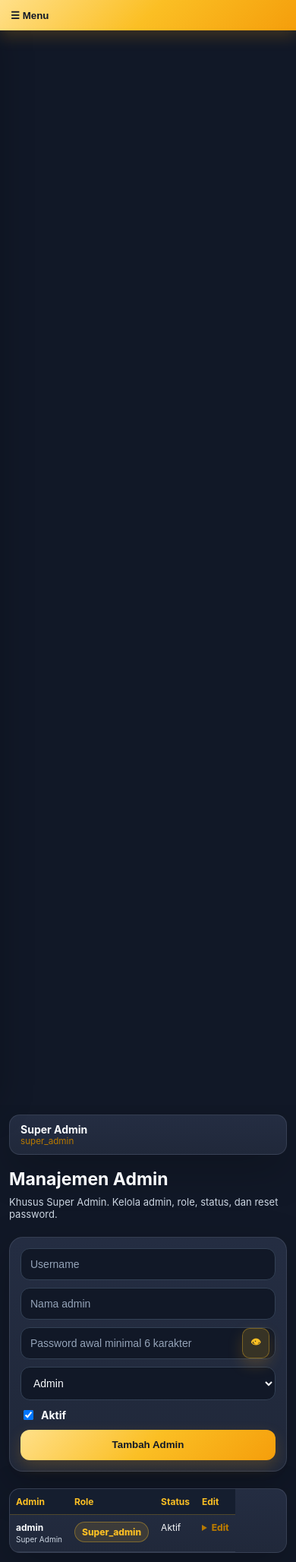
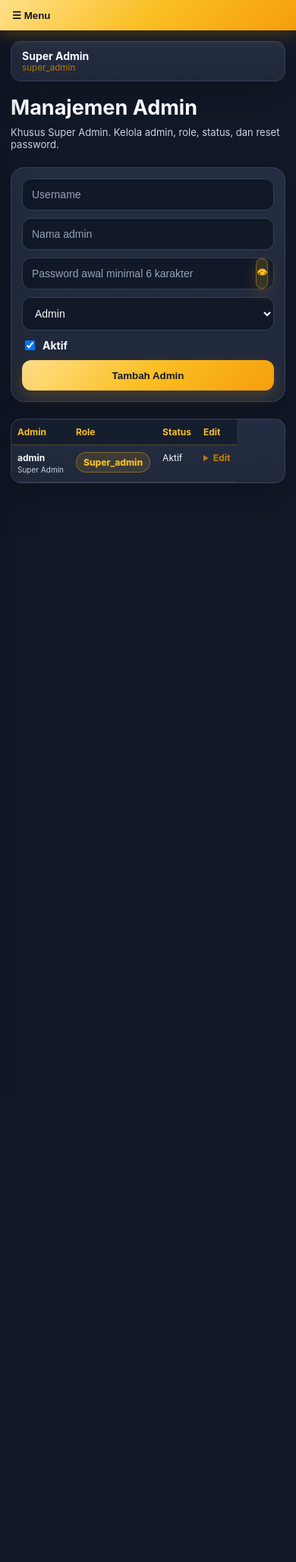
Before and after one commit to kodebisnis07/RAJATOPUPGAMESTERMURAH-2026, a Flask app: page /panel-rtg-2026-X7q9K/admins in a window 390 px wide. Shown: the whole page at 76% size. After the commit the page ends 636 px from the top, so only its background shows below. Run offline with Flask 3, Linux system fonts and the light colour scheme; the visitor is signed in with stand-in values (Sample User, id 1).

Commit message:
Fix admin mobile layout

```diff
--- a/app/static/css/admin.css
+++ b/app/static/css/admin.css
@@ -128,3 +128,131 @@ input,select,textarea,button{max-width:100%;}
   th,td{padding:9px 8px!important;white-space:nowrap!important;}
   .btn,.btn-small,button{min-height:40px!important;}
 }
+
+/* =========================================================
+   ADMIN MOBILE DESKTOP-LIKE FIX 2026-07-10
+   Keep the desktop visual hierarchy on phones:
+   - sidebar becomes an overlay drawer
+   - dashboard cards remain compact
+   - wide tables scroll horizontally without crushing columns
+   ========================================================= */
+@media (max-width:900px){
+  html,body{overflow-x:hidden!important}
+  body.admin-menu-open{overflow:hidden!important}
+
+  .admin-menu-toggle{
+    display:flex!important;
+    align-items:center;
+    justify-content:flex-start;
+    position:sticky!important;
+    top:0;
+    z-index:10003!important;
+    width:100%!important;
+    min-height:48px;
+    padding:12px 16px!important;
+  }
+
+  .admin-layout{
+    display:block!important;
+    min-height:calc(100vh - 48px);
+  }
+
+  .admin-sidebar,.sidebar{
+    position:fixed!important;
+    top:0!important;
+    bottom:0!important;
+    left:0!important;
+    width:min(82vw,270px)!important;
+    min-height:100vh!important;
+    padding:64px 18px 24px!important;
+    overflow-y:auto!important;
+    transform:translateX(-105%)!important;
+    transition:transform .22s ease!important;
+    z-index:10002!important;
+  }
+  .admin-sidebar.open,.sidebar.open{transform:translateX(0)!important}
+
+  .admin-backdrop{
+    position:fixed;
+    inset:0;
+    z-index:10001;
+    background:rgba(2,6,23,.68);
+    backdrop-filter:blur(2px);
+    opacity:0;
+    visibility:hidden;
+    transition:opacity .2s ease,visibility .2s ease;
+  }
+  body.admin-menu-open .admin-backdrop{opacity:1;visibility:visible}
+
+  .admin-main,.admin-content,.content,.main-content{
+    width:100%!important;
+    max-width:none!important;
+    margin-left:0!important;
+    padding:18px!important;
+    overflow:visible!important;
+  }
+
+  .topbar{
+    display:flex!important;
+    flex-direction:row!important;
+    justify-content:flex-end!important;
+    align-items:center!important;
+  }
+  .topbar>div{width:auto!important;min-width:160px}
+
+  .page-head h1{font-size:30px!important}
+  .cards,.stats-grid{
+    grid-template-columns:repeat(2,minmax(0,1fr))!important;
+    gap:12px!important;
+  }
+  .card-admin{padding:16px!important}
+  .card-admin h2{font-size:24px!important}
+
+  .admin-form.grid-form,.grid-form,.form-grid,.banner-form,.settings-grid{
+    grid-template-columns:repeat(2,minmax(0,1fr))!important;
+  }
+
+  .admin-table{
+    display:table!important;
+    width:max-content!important;
+    min-width:100%!important;
+    max-width:none!important;
+    white-space:nowrap!important;
+    overflow:visible!important;
+  }
+  .admin-table th,.admin-table td{white-space:nowrap!important}
+  .admin-table-wrap,.table-wrap,.table-responsive,
+  .main-content > .admin-table{
+    overflow-x:auto!important;
+    -webkit-overflow-scrolling:touch!important;
+  }
+  /* Tables used directly in templates still remain scrollable. */
+  .main-content{contain:inline-size}
+  .main-content > table.admin-table{
+    display:block!important;
+    width:100%!important;
+    overflow-x:auto!important;
+  }
+  .main-content > table.admin-table tbody,
+  .main-content > table.admin-table thead,
+  .main-content > table.admin-table tr{width:max-content;min-width:100%}
+
+  .mini-edit{min-width:240px!important}
+  .admin-form button,.btn,.settings-form button{width:auto!important}
+}
+
+@media (max-width:600px){
+  .admin-main,.admin-content,.content,.main-content{padding:14px!important}
+  .page-head h1{font-size:27px!important}
+  .cards,.stats-grid{grid-template-columns:repeat(2,minmax(0,1fr))!important}
+  .admin-form.grid-form,.grid-form,.form-grid,.banner-form,.settings-grid{
+    grid-template-columns:1fr!important;
+  }
+  .card-admin h2{font-size:21px!important}
+  .card-admin p{font-size:13px!important}
+  .topbar>div{width:100%!important}
+}
+
+@media (max-width:380px){
+  .cards,.stats-grid{grid-template-columns:1fr!important}
+}
--- a/app/templates/admin/base.html
+++ b/app/templates/admin/base.html
@@ -8,6 +8,7 @@
 </head>
 <body>
 <button class="admin-menu-toggle" type="button" aria-label="Buka menu admin" aria-expanded="false">☰ Menu</button>
+<div class="admin-backdrop" aria-hidden="true"></div>
 <div class="admin-layout">
     <aside class="sidebar" id="admin-sidebar">
         <div class="logo">👑 RAJA TOPUP GAMES<br><span>Admin Control Center</span></div>
@@ -66,11 +67,29 @@
 (function(){
   var btn = document.querySelector('.admin-menu-toggle');
   var sidebar = document.querySelector('.sidebar');
+  var backdrop = document.querySelector('.admin-backdrop');
   if(btn && sidebar){
     btn.addEventListener('click', function(){
       var open = sidebar.classList.toggle('open');
       btn.setAttribute('aria-expanded', open ? 'true' : 'false');
       btn.textContent = open ? '✕ Tutup' : '☰ Menu';
+      document.body.classList.toggle('admin-menu-open', open);
+    });
+    if(backdrop){
+      backdrop.addEventListener('click', function(){
+        sidebar.classList.remove('open');
+        btn.setAttribute('aria-expanded', 'false');
+        btn.textContent = '☰ Menu';
+        document.body.classList.remove('admin-menu-open');
+      });
+    }
+    document.addEventListener('keydown', function(e){
+      if(e.key === 'Escape' && sidebar.classList.contains('open')){
+        sidebar.classList.remove('open');
+        btn.setAttribute('aria-expanded', 'false');
+        btn.textContent = '☰ Menu';
+        document.body.classList.remove('admin-menu-open');
+      }
     });
     sidebar.querySelectorAll('a').forEach(function(a){
       a.addEventListener('click', function(){
@@ -78,6 +97,7 @@
           sidebar.classList.remove('open');
           btn.setAttribute('aria-expanded', 'false');
           btn.textContent = '☰ Menu';
+          document.body.classList.remove('admin-menu-open');
         }
       });
     });
--- a/app/templates/base.html
+++ b/app/templates/base.html
@@ -38,6 +38,7 @@
     <a class="logo" href="{{ url_for('home.index') }}">👑 {{ settings.get('site_name', 'RAJA TOPUP GAMES') if settings is defined else 'RAJA TOPUP GAMES' }}</a>
     <button class="mobile-nav-toggle" type="button" aria-label="Buka menu" aria-expanded="false">☰</button>
 </header>
+var nav = document.querySelector('.navbar nav');
 {% block content %}{% endblock %}
 <footer class="footer">
     <h3>👑 {{ settings.get('site_name', 'RAJA TOPUP GAMES') if settings is defined else 'RAJA TOPUP GAMES' }}</h3>
```
